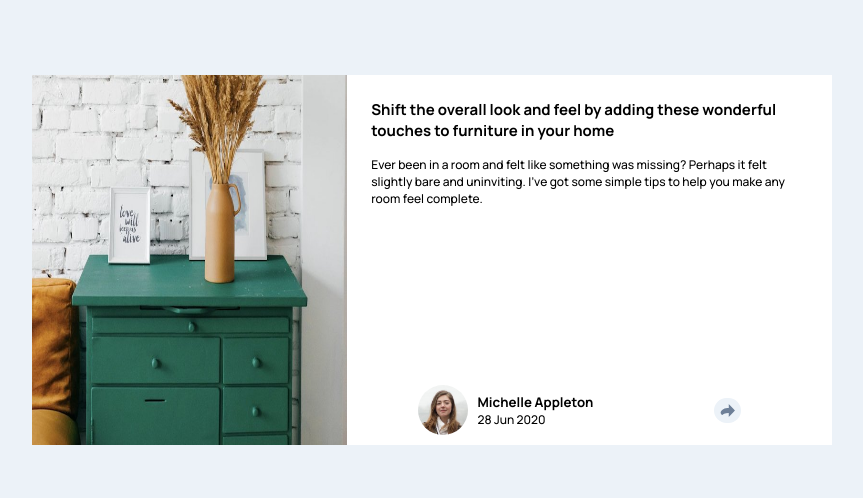
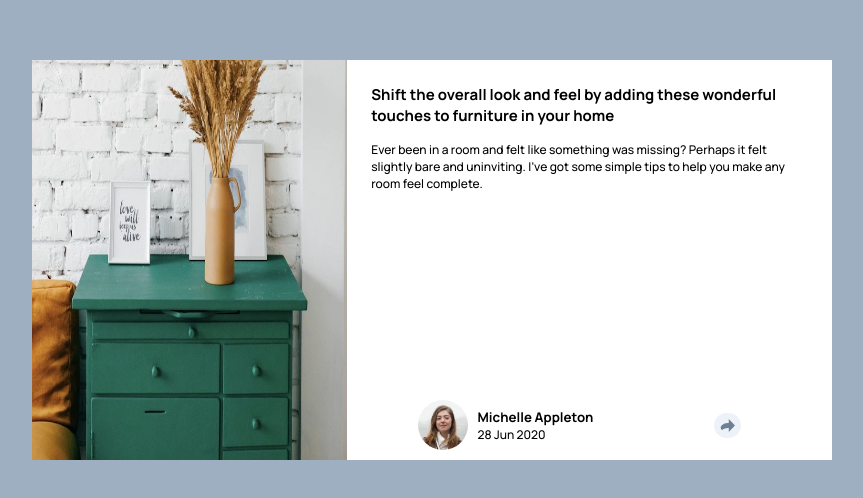
Before and after one commit to Padinjavier/Article-preview-component, a plain HTML site: page index.html in a window 1280 px wide. Shown: the part 140-638 px from the top of the page, without its empty margins (208-1071 px from the left). Drawn offline with Linux system fonts and the light colour scheme.

Commit message:
proyecto terminado

```diff
--- a/assets/css/main.css
+++ b/assets/css/main.css
@@ -15,12 +15,11 @@
 }
 body{
     font-family: var(--font-family);
-    background: var(--Light-Grayish-Blue);
+    background: var(--Grayish-Blue);
 }
 main{
     width: 100%;
     height: 100vh;
-    padding: 30px;
     display: flex;
     align-items: center;
     justify-content: center;
@@ -117,6 +116,7 @@ p{
     }
     .foto {
         max-width: 315px;
+        border-radius: 10px 0px 0px 10px;
     }
     .title {
         font-size: 15px;
```
